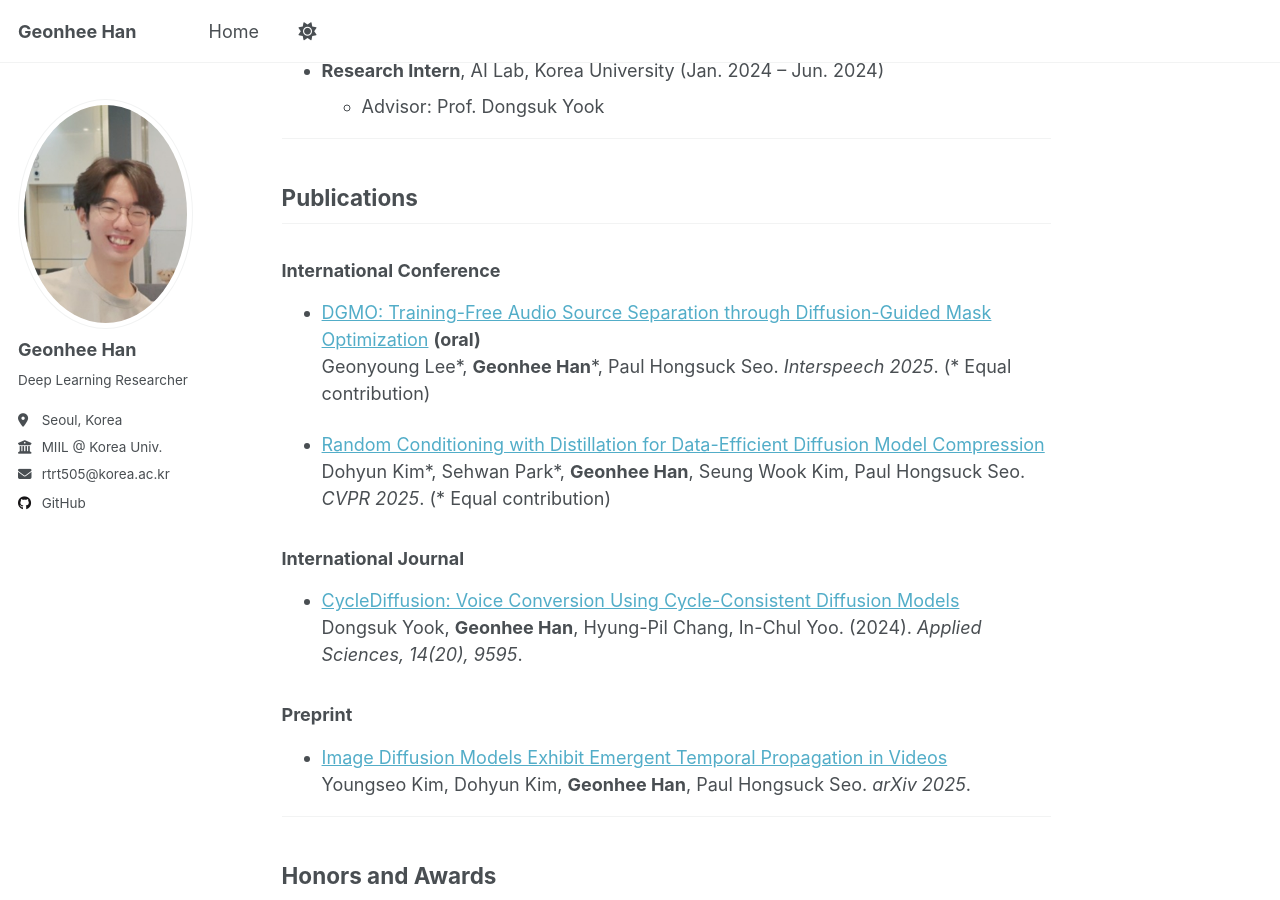
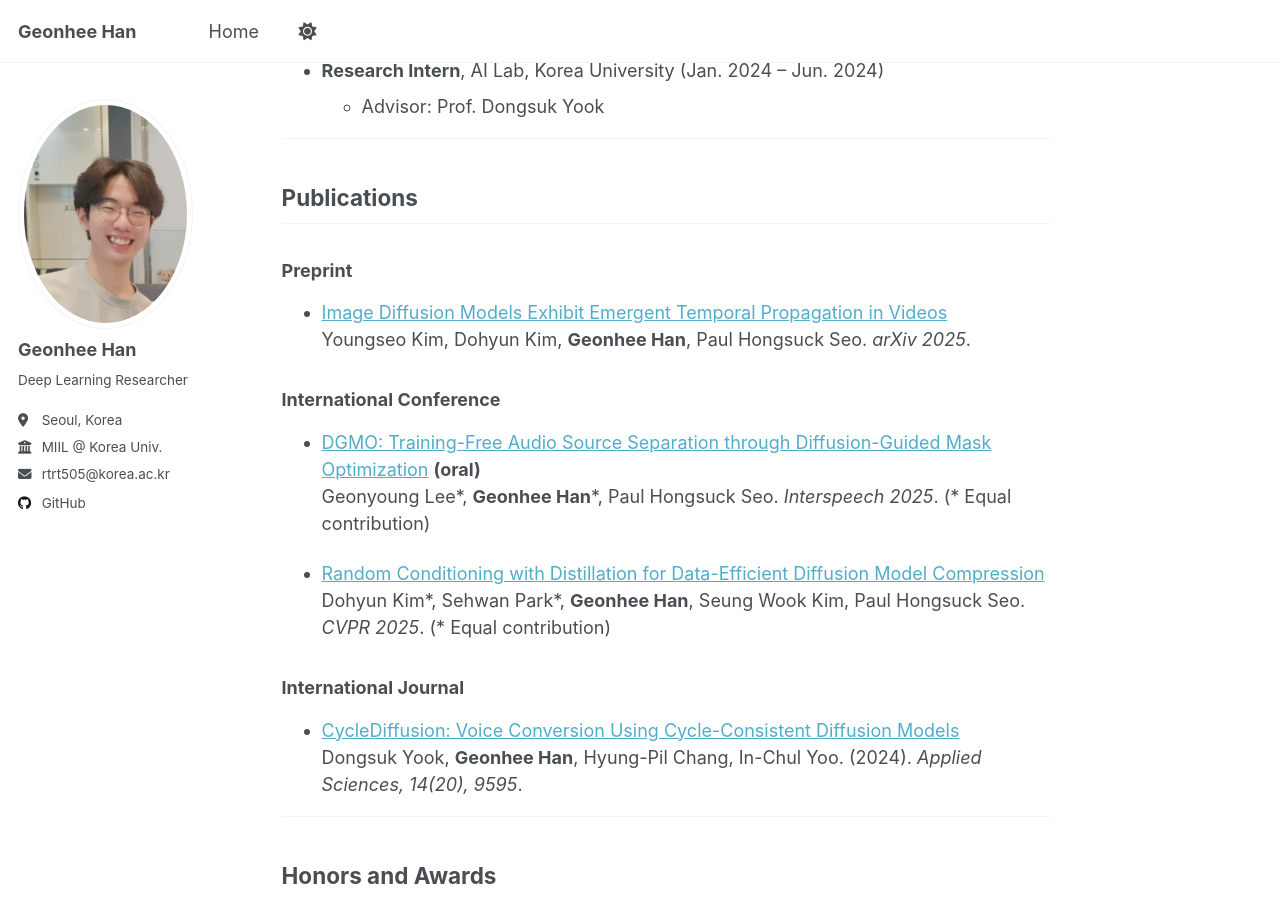
Before and after one commit to chaksseu/chaksseu.github.io, a Jekyll site: the page built from _pages/home.md, in a window 1280 px wide and 900 px high, scrolled down 687 px. Built offline with Jekyll 4.4.1, drawn with Linux system fonts in a browser that asks for light colours; some of the changed lines change nothing that is shown.

Commit message:
update 1206

```diff
--- a/_pages/home.md
+++ b/_pages/home.md
@@ -32,6 +32,11 @@ My research interests are in multimodal generative models, particularly diffusio
 
 ## Publications
 
+### Preprint
+
+* <a href="https://xwsa568.github.io/DRIFT/" target="_blank" rel="noopener noreferrer">Image Diffusion Models Exhibit Emergent Temporal Propagation in Videos</a> <br>
+  Youngseo Kim, Dohyun Kim, **Geonhee Han**, Paul Hongsuck Seo. *arXiv 2025*.
+
 ### International Conference
 
 * <a href="https://wltschmrz.github.io/DGMO/" target="_blank" rel="noopener noreferrer">DGMO: Training-Free Audio Source Separation through Diffusion-Guided Mask Optimization</a> **(oral)** <br>
@@ -44,11 +49,6 @@ My research interests are in multimodal generative models, particularly diffusio
 
 * <a href="https://ai.korea.ac.kr/demo-cyclediffusion-vc/" target="_blank" rel="noopener noreferrer">CycleDiffusion: Voice Conversion Using Cycle-Consistent Diffusion Models</a> <br>
   Dongsuk Yook, **Geonhee Han**, Hyung-Pil Chang, In-Chul Yoo. (2024). *Applied Sciences, 14(20), 9595*.
-
-### Preprint
-
-* <a href="https://xwsa568.github.io/DRIFT/" target="_blank" rel="noopener noreferrer">Image Diffusion Models Exhibit Emergent Temporal Propagation in Videos</a> <br>
-  Youngseo Kim, Dohyun Kim, **Geonhee Han**, Paul Hongsuck Seo. *arXiv 2025*.
 
 ---
 
```
